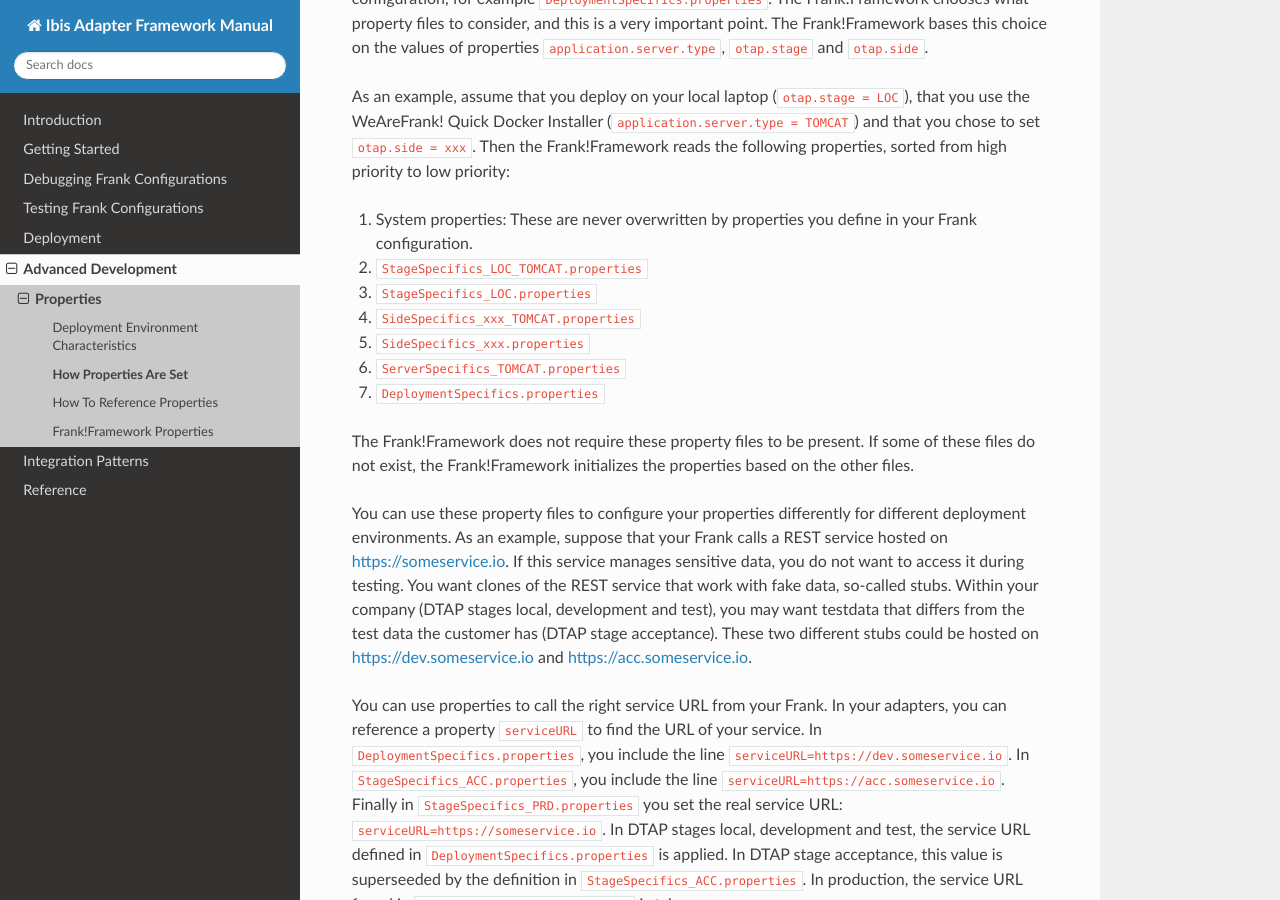
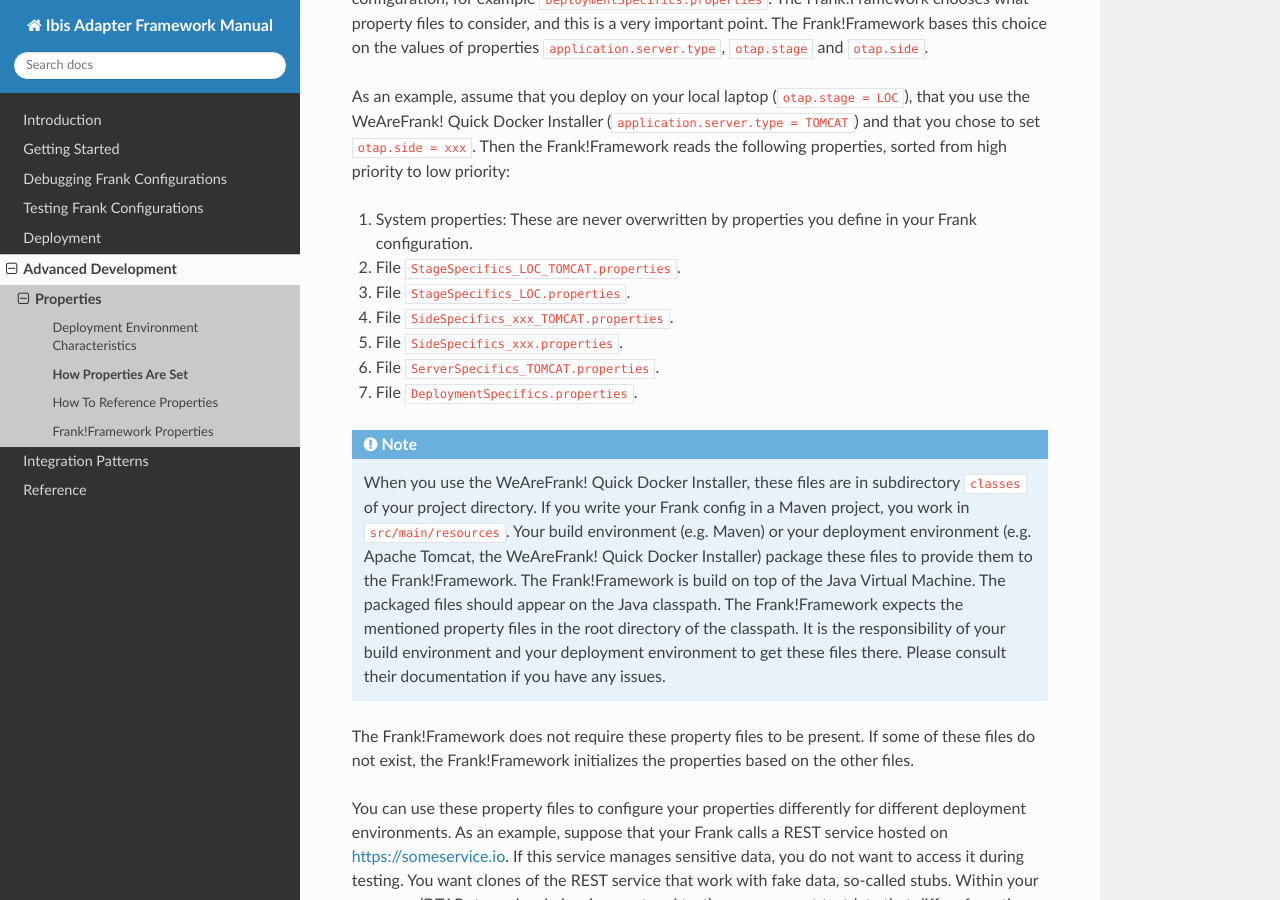
Before and after one commit to frankframework/frank-manual, a Sphinx documentation site: the page built from docs/source/advancedDevelopment/properties/initialization.rst, in a window 1280 px wide and 900 px high, scrolled down 415 px. Built offline with Sphinx 7.4.7 and the Read the Docs theme 2.0.0, drawn with Linux system fonts in a browser that asks for light colours.

Commit message:
Improve text about initializing properties

```diff
--- a/docs/source/advancedDevelopment/properties/initialization.rst
+++ b/docs/source/advancedDevelopment/properties/initialization.rst
@@ -10,12 +10,16 @@ As a Frank developer, you can reference these three properties to let your Frank
 As an example, assume that you deploy on your local laptop (``otap.stage = LOC``), that you use the WeAreFrank! Quick Docker Installer (``application.server.type = TOMCAT``) and that you chose to set ``otap.side = xxx``. Then the Frank!Framework reads the following properties, sorted from high priority to low priority:
 
 #. System properties: These are never overwritten by properties you define in your Frank configuration.
-#. ``StageSpecifics_LOC_TOMCAT.properties``
-#. ``StageSpecifics_LOC.properties``
-#. ``SideSpecifics_xxx_TOMCAT.properties``
-#. ``SideSpecifics_xxx.properties``
-#. ``ServerSpecifics_TOMCAT.properties``
-#. ``DeploymentSpecifics.properties``
+#. File ``StageSpecifics_LOC_TOMCAT.properties``.
+#. File ``StageSpecifics_LOC.properties``.
+#. File ``SideSpecifics_xxx_TOMCAT.properties``.
+#. File ``SideSpecifics_xxx.properties``.
+#. File ``ServerSpecifics_TOMCAT.properties``.
+#. File ``DeploymentSpecifics.properties``.
+
+.. NOTE::
+
+   When you use the WeAreFrank! Quick Docker Installer, these files are in subdirectory ``classes`` of your project directory. If you write your Frank config in a Maven project, you work in ``src/main/resources``. Your build environment (e.g. Maven) or your deployment environment (e.g. Apache Tomcat, the WeAreFrank! Quick Docker Installer) package these files to provide them to the Frank!Framework. The Frank!Framework is build on top of the Java Virtual Machine. The packaged files should appear on the Java classpath. The Frank!Framework expects the mentioned property files in the root directory of the classpath. It is the responsibility of your build environment and your deployment environment to get these files there. Please consult their documentation if you have any issues.
 
 The Frank!Framework does not require these property files to be present. If some of these files do not exist, the Frank!Framework initializes the properties based on the other files.
 
```
